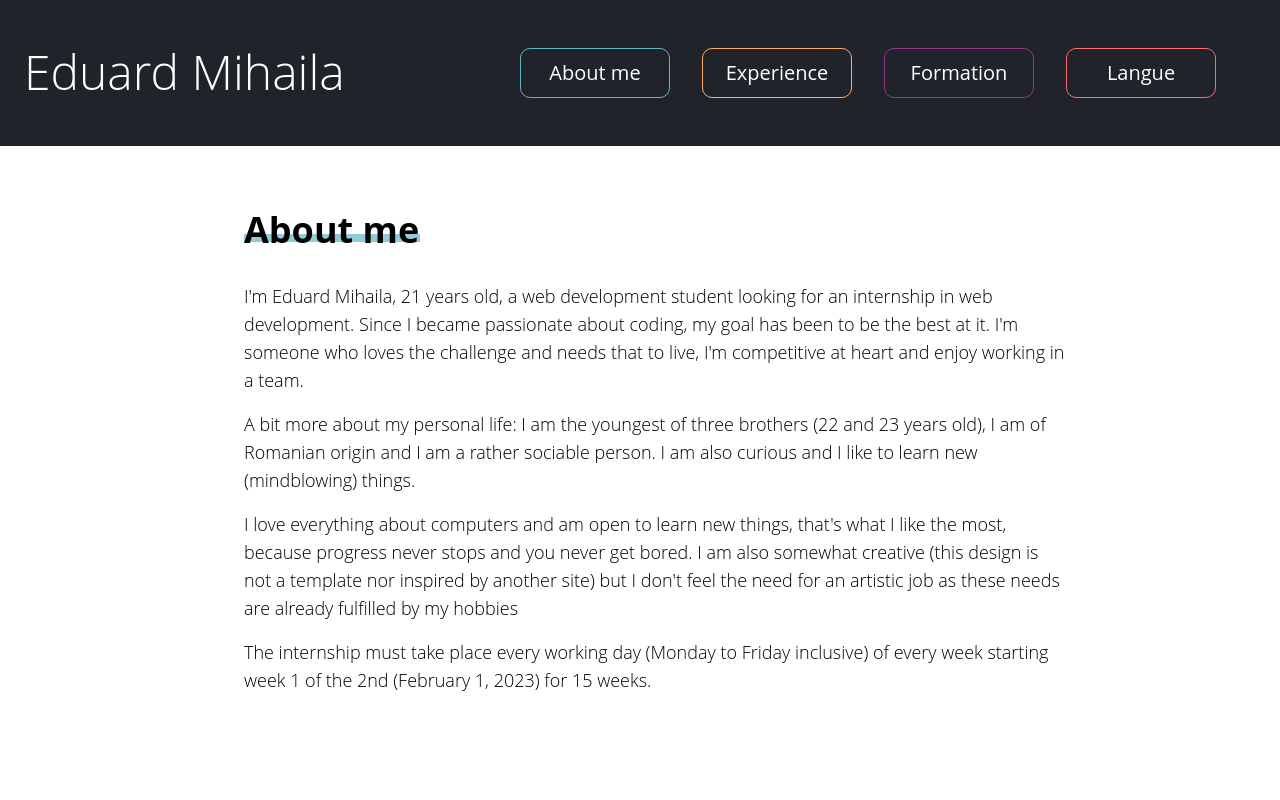
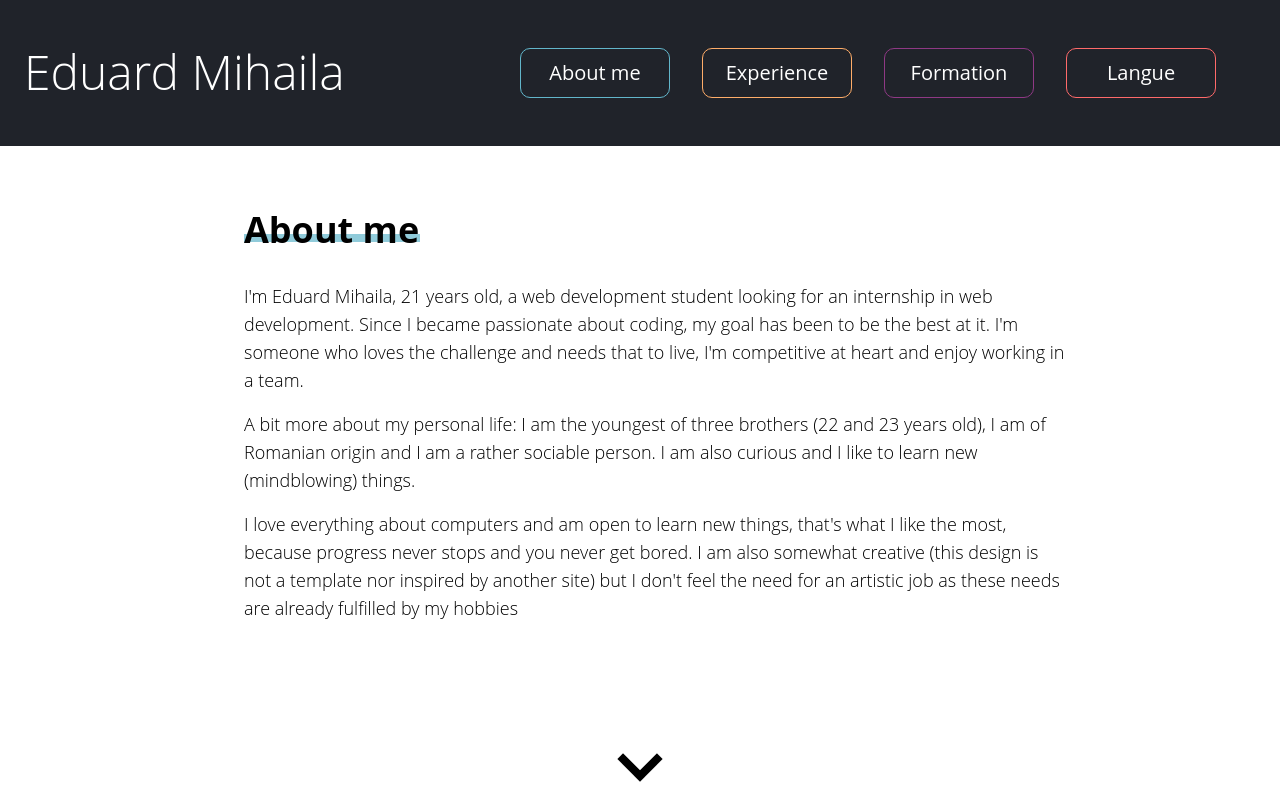
Before and after one commit to meduard11/eduard-cv, a React (Create React App) app: page / in a window 1280 px wide. Shown: the top 800 px of the page. Built offline with nearby package versions, Linux system fonts and the light colour scheme.

Commit message:
correctif

```diff
--- a/src/App.js
+++ b/src/App.js
@@ -26,7 +26,6 @@ const App = () => (
           <p className="font-light text-lg lg:ml-8 sm:mx-auto">{PART_1}</p>
           <p className="font-light text-lg lg:ml-8 sm:mx-auto mt-4">{PART_2}</p>
           <p className="font-light text-lg lg:ml-8 sm:mx-auto mt-4">{PART_3}</p>
-          <p className="font-light text-lg lg:ml-8 sm:mx-auto mt-4">{PART_4}</p>
 
           <div className="mt-8">
             <Arrow dark={false} index="idx-2" color="#62B6CB"></Arrow>
```
